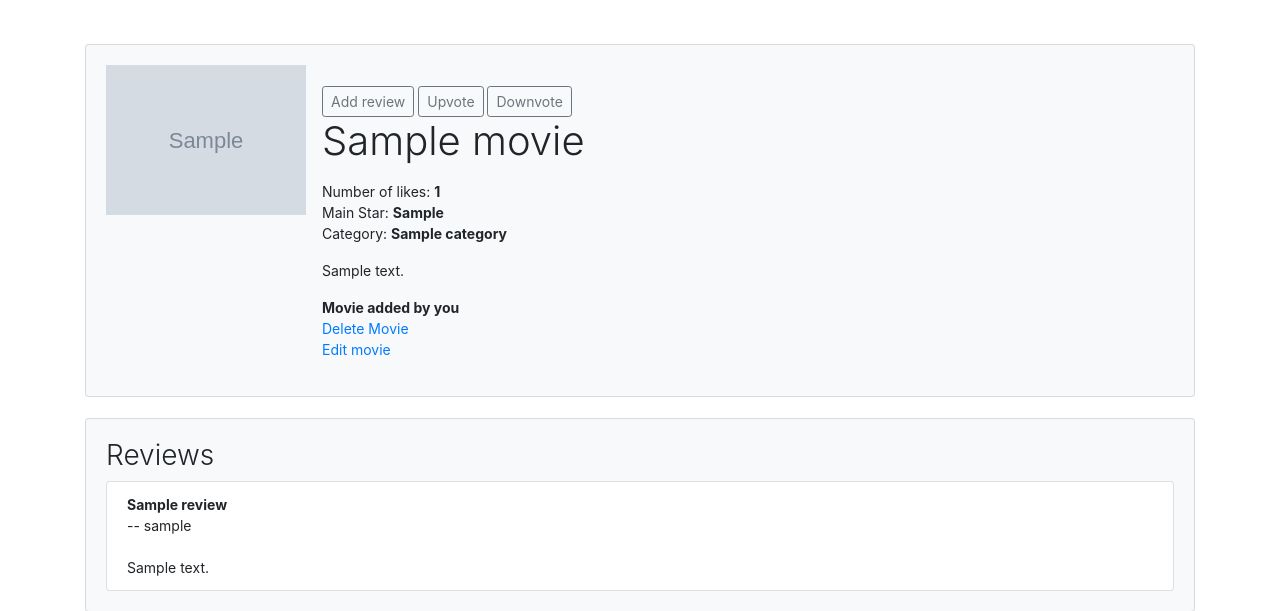
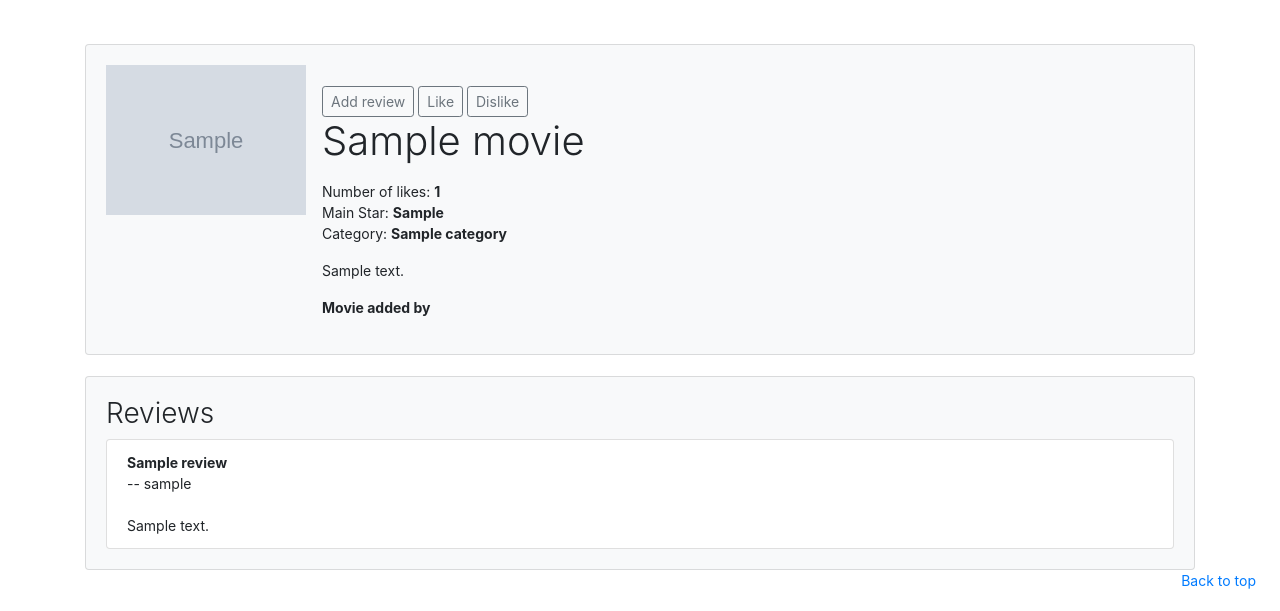
Before and after one commit to rorybhunter/WAD2_Group_2E, a Django app: a page that uses templates/RaisinRatings/movie.html in a window 1280 px wide. Shown: the part 56-667 px from the top of the page. Run offline with Django 4.2, Linux system fonts and the light colour scheme; a user stored in the database is signed in; tables that the repository leaves empty hold one stand-in row (values such as "Sample post"); grey boxes marked "Sample" are stand-in pictures; some libraries are stand-ins or nearby versions.

Commit message:
fixed merge issues

```diff
--- a/RaisinRatings/forms.py
+++ b/RaisinRatings/forms.py
@@ -26,9 +26,10 @@ class MovieForm(forms.ModelForm):
     summary = forms.CharField(max_length=Movie.SUMMARY_MAX_LENGTH)
     slug = forms.CharField(widget=forms.HiddenInput(), required=False)
 
+
     class Meta:
         model = Movie
-        fields = ['movie_name', 'main_actor', 'summary', 'poster', 'username', 'category' ]
+        fields = ['movie_name', 'main_actor', 'summary', 'poster', 'category' ]
 
 class CategoryForm(forms.ModelForm):
     name = forms.CharField(max_length=127, help_text="category name")
@@ -55,4 +56,4 @@ class EditMovie(forms.ModelForm):
 
     class Meta:
         model = Movie
-        fields = ['movie_name', 'main_actor', 'summary', 'poster', 'username' ]
+        fields = ['movie_name', 'main_actor', 'summary', 'poster']
--- a/RaisinRatings/models.py
+++ b/RaisinRatings/models.py
@@ -29,7 +29,7 @@ class Movie(models.Model):
     movie_name = models.CharField(max_length=MOVIE_TITLE_MAX_LENGTH, unique=True)
     main_actor = models.CharField(max_length=MAIN_ACTOR_MAX_LENGTH)
     likes = models.IntegerField(default=0)
-    username = models.ForeignKey(User, on_delete=models.CASCADE)
+    # username = models.ForeignKey(User, on_delete=models.CASCADE)
     summary = models.CharField(max_length=SUMMARY_MAX_LENGTH)
     slug = models.SlugField(unique=True)
     category = models.ForeignKey(Category, on_delete=models.CASCADE)
--- a/templates/RaisinRatings/movie.html
+++ b/templates/RaisinRatings/movie.html
@@ -16,13 +16,13 @@
                         <div class="media-body">
                             <br />
                             <a class="btn btn-outline-secondary btn-sm" role="button" href="{% url 'RaisinRatings:add_review' movie.slug %}">Add review</a>
-                            <a class="btn btn-outline-secondary btn-sm" role="button"href="{% url 'RaisinRatings:like' movie.slug %}">
+                            <a class="btn btn-outline-secondary btn-sm" role="button"href="{% url 'RaisinRatings:like_movie' movie.slug %}">
                                 <span data-feather="thumbs-up"></span>
-                                Upvote
+                                Like
                             </a>
                             <a class="btn btn-outline-secondary btn-sm" role="button"href="{% url 'RaisinRatings:dislike_movie' movie.slug %}">
                                 <span data-feather="thumbs-down"></span>
-                                Downvote
+                                Dislike
                             </a>
                             <h1 class="font-weight-light">{{ movie.movie_name }}</h1>
                             <p>
--- a/templates/RaisinRatings/register.html
+++ b/templates/RaisinRatings/register.html
@@ -49,7 +49,7 @@ Register
                                     <select class="form-control" name="user_type" id="id_user_type">
                                         <option value="COUCH_POTATO" selected="">Couch Potato</option>
                                         <option value="CRITIC">Critic</option>
-                                        <option value="CREATER">Creater</option>
+                                        <option value="CREATOR">Creator</option>
                                     </select>
                                 </p>
                             <!-- {{ user_form.as_p }}
```
Also changed, not shown: templates/RaisinRatings/add_movie.html (+21 -4 lines).
